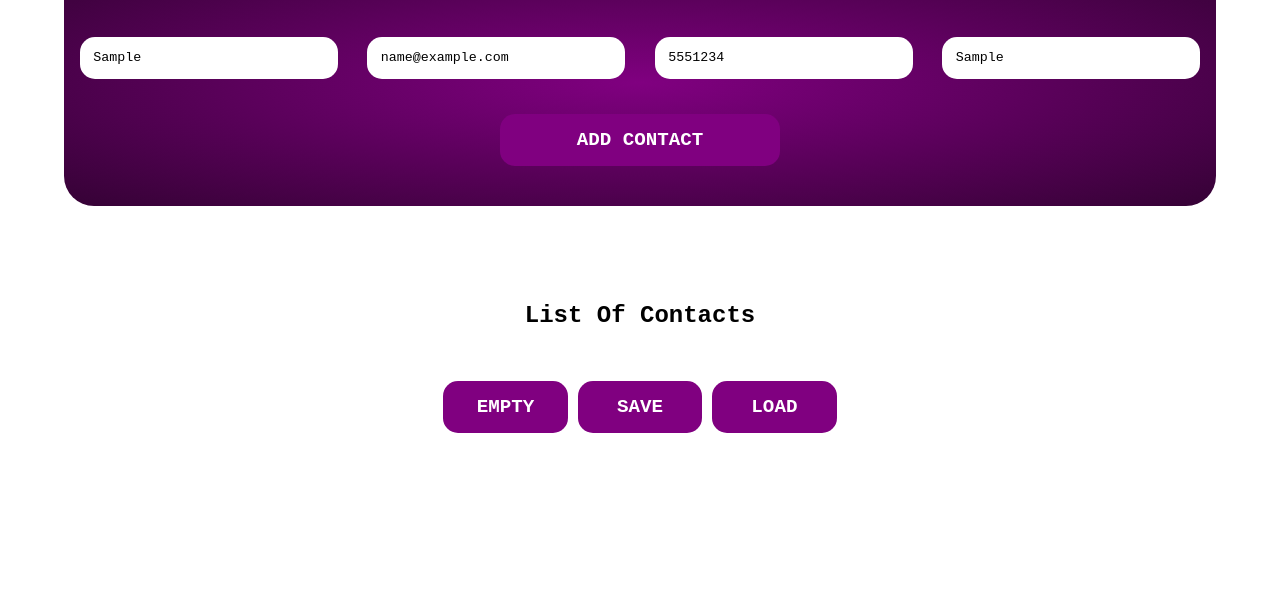
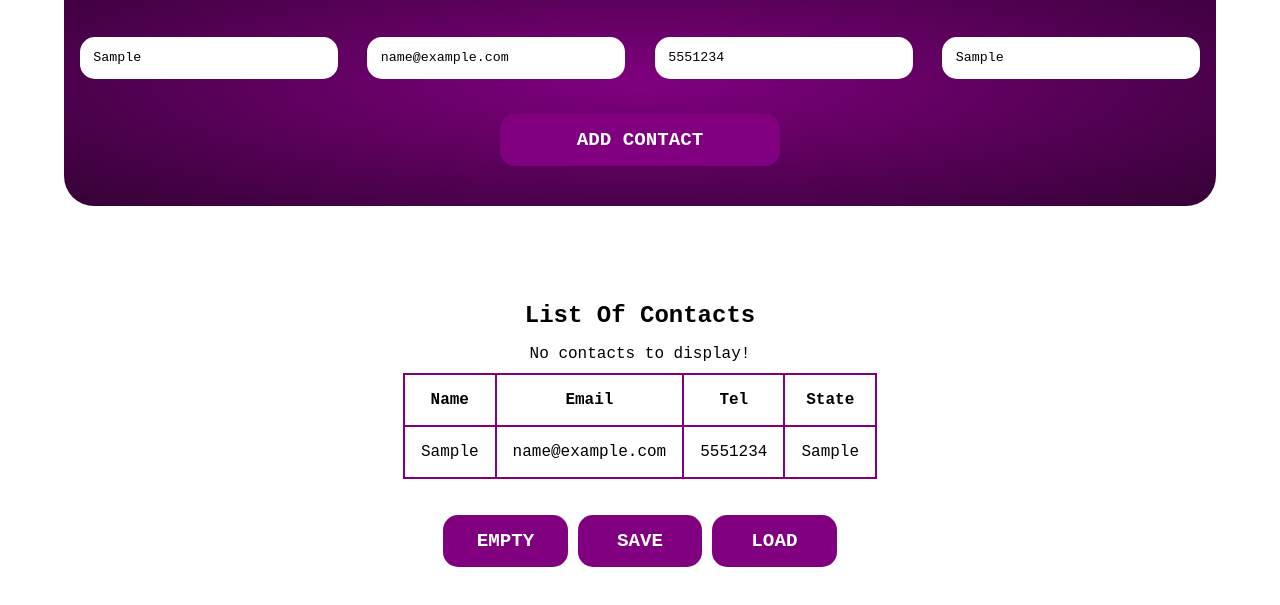
Before and after one commit to isonguyom/contact-manager, a plain HTML site: page index.html in a window 1280 px wide. Both pictures are taken after typing "Sample", "name@example.com", "5551234", "Sample" into the empty fields and a click on the button "ADD CONTACT". Shown: the part 151-756 px from the top of the page. Drawn offline with Linux system fonts and the light colour scheme.

Commit message:
created contact table with javascript

```diff
--- a/index.html
+++ b/index.html
@@ -10,7 +10,7 @@
 
 <body>
     <h1>Contact Manager</h1>
-    <form onsubmit="return formSubmitted();">
+    <form onsubmit="return submitForm();">
         <fieldset>
             <legend>Personal Informations</legend>
             <div class="input-container">
@@ -19,7 +19,7 @@
                 <input type="tel" id="tel" placeholder="Phone Number" required>
                 <input type="text" id="state" placeholder="State/region" required>
             </div>
-            <button id="addContact" type="button" onclick="formSubmitted()">Add Contact</button>
+            <button id="addContact" type="button">Add Contact</button>
         </fieldset>
     </form>
     <section class="list">
@@ -27,7 +27,8 @@
         <div class="table-container">
             <div id="contacts"></div>
         </div>
-        <p><button type="button" class="table-button" onclick="emptyList();">Empty</button>
+        <p>
+        <button type="button" class="table-button" onclick="emptyList();">Empty</button>
             <button type="button" class="table-button" onclick="cm.save();">Save</button>
             <button type="button" class="table-button" onclick="loadList();">Load</button>
         </p>
--- a/js/script.js
+++ b/js/script.js
@@ -189,6 +189,32 @@ let submitForm = function () {
 		email: email.value,
 		tel: tel.value,
 		state: state.value
-	}
+	};
+	console.log(newContact);
+
+	contactTable(newContact);
+	//add contact to contact table
+	// newContact.addToTable()
+	//refresh table
 };
 addContactBtn.addEventListener("click", submitForm);
+
+let contactTable = function (contact) {
+	let tableContainer = document.getElementById('contacts')
+	if (tableContainer.innerHTML == "") {
+		tableContainer.innerHTML = "<p>No contacts to display!</p>";
+	}
+	//create table
+	let table = document.createElement("table");
+	//create title row
+	let title = table.insertRow();
+	title.innerHTML = "<th>Name</th>" + "<th>Email</th>" + "<th>Tel</th>" + "<th>State</th>";
+
+	//create row
+	var row = table.insertRow();
+	row.innerHTML = "<td>" + contact.name + "</td>" +
+		"<td>" + contact.email + "</td>" + "<td>" + contact.tel + "</td>" +
+		"<td>" + contact.state + "</td>";
+	// adds the table to the div
+	tableContainer.appendChild(table);
+}
```
